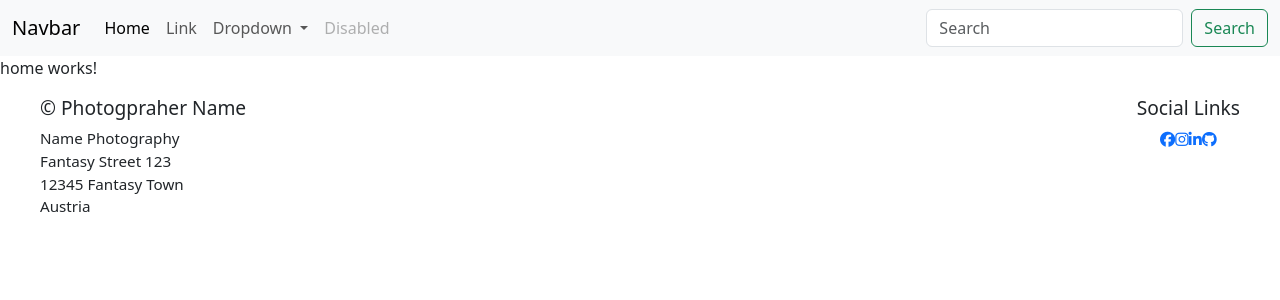
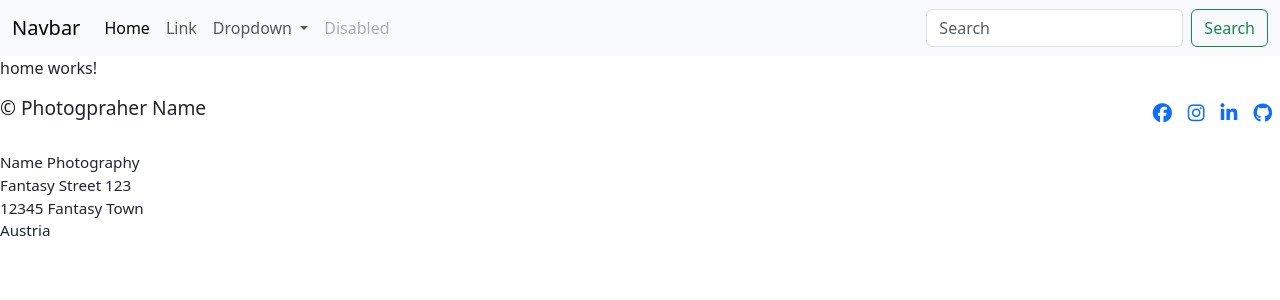
Before and after one commit to MoriartyShams/projectC, an Angular app: page / in a window 1280 px wide. Shown: the top 300 px of the page. Built offline with nearby package versions, Linux system fonts and the light colour scheme.

Commit message:
footer is now completed

```diff
--- a/src/app/footer/footer.css
+++ b/src/app/footer/footer.css
@@ -5,14 +5,19 @@ footer {
 .footer-container {
   display: flex;
   justify-content: space-between;
+  flex-wrap: wrap;
   gap: 2rem;
-  max-width: 1200px;
   margin: 0 auto;
-  flex-wrap: wrap;
+}
+
+.footer-section,
+.social-section {
+  flex: 1 1 250px;
+  justify-content: center;
 }
 
 h3 {
-  margin-bottom: 0.5rem;
+  margin-bottom: 2rem;
   font-size: 1.2rem;
 }
 
@@ -23,24 +28,24 @@ p {
 }
 
 a {
-  font-size: 0.95rem;
-  line-height: 1.5;
+  font-size: 1.2rem;
   text-decoration: none;
 }
 
-.social-links {
-  list-style: none;
-  padding: 0;
-  margin: 0;
+.social-icons {
   display: flex;
-  justify-content: center;
+  justify-content: flex-end;
   gap: 1rem;
+  margin-top: 0.5rem;
+  margin-right: 0.5rem;
 }
 
-.social-links li {
-  margin: 0;
+.social-icons a {
+  display: flex;
+  align-items: center;
+  justify-content: center;
 }
 
-.social-links a:hover {
+.social-icons a:hover {
   text-decoration: underline;
 }
--- a/src/app/footer/footer.html
+++ b/src/app/footer/footer.html
@@ -9,14 +9,11 @@
     </p>
   </div>
   <div class="social-section">
-    <h3>Social Links</h3>
-    <ul class="social-links">
     <div class="social-icons">
       <a href=""><i class="fa-brands fa-facebook"></i></a>
       <a href=""><i class="fa-brands fa-instagram"></i></a>
       <a href=""><i class="fa-brands fa-linkedin-in"></i></a>
       <a href=""><i class="fa-brands fa-github"></i></a>
     </div>
-    </ul>
   </div>
 </div>
```
Lines whose indentation alone changed are shown as unchanged.
